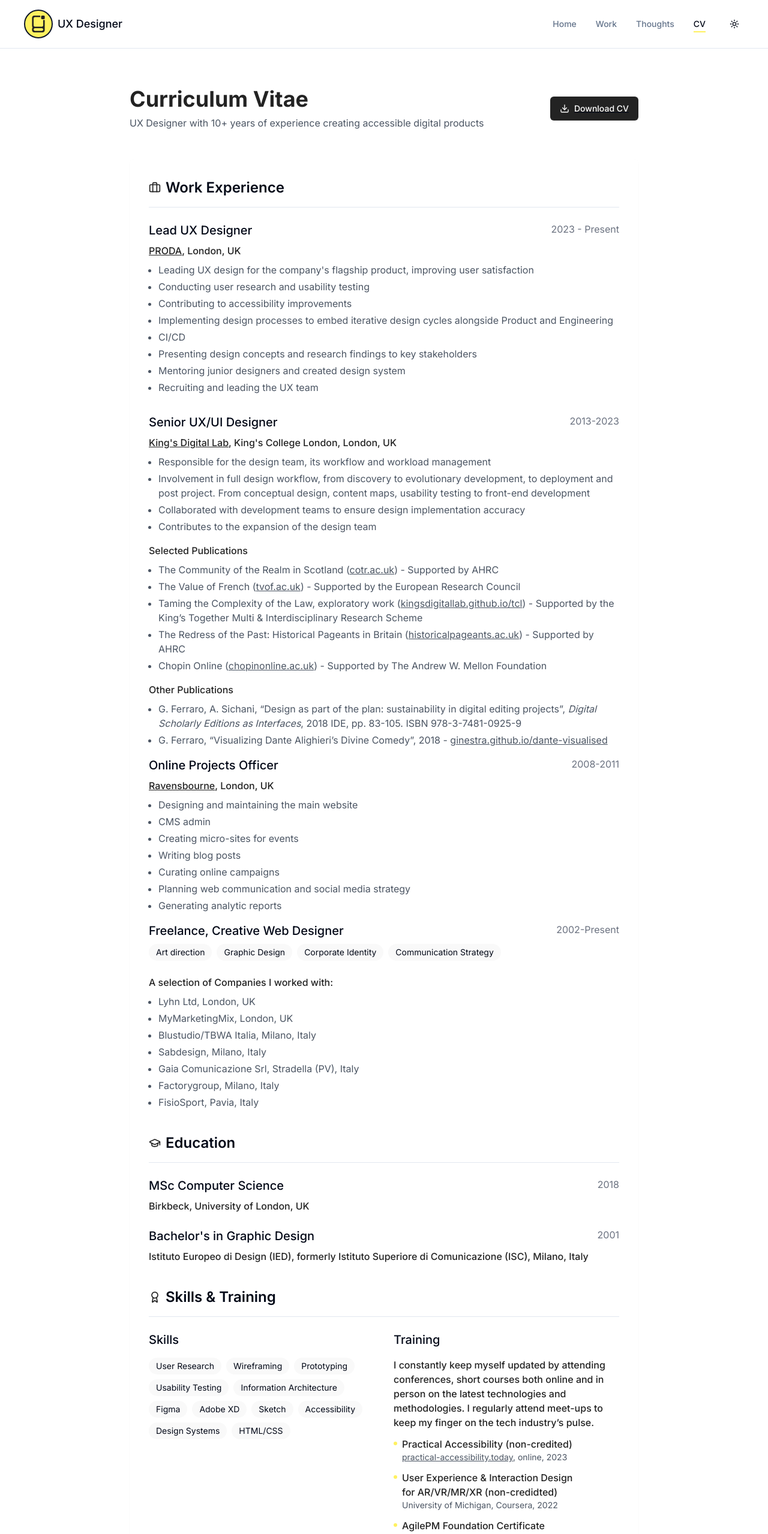
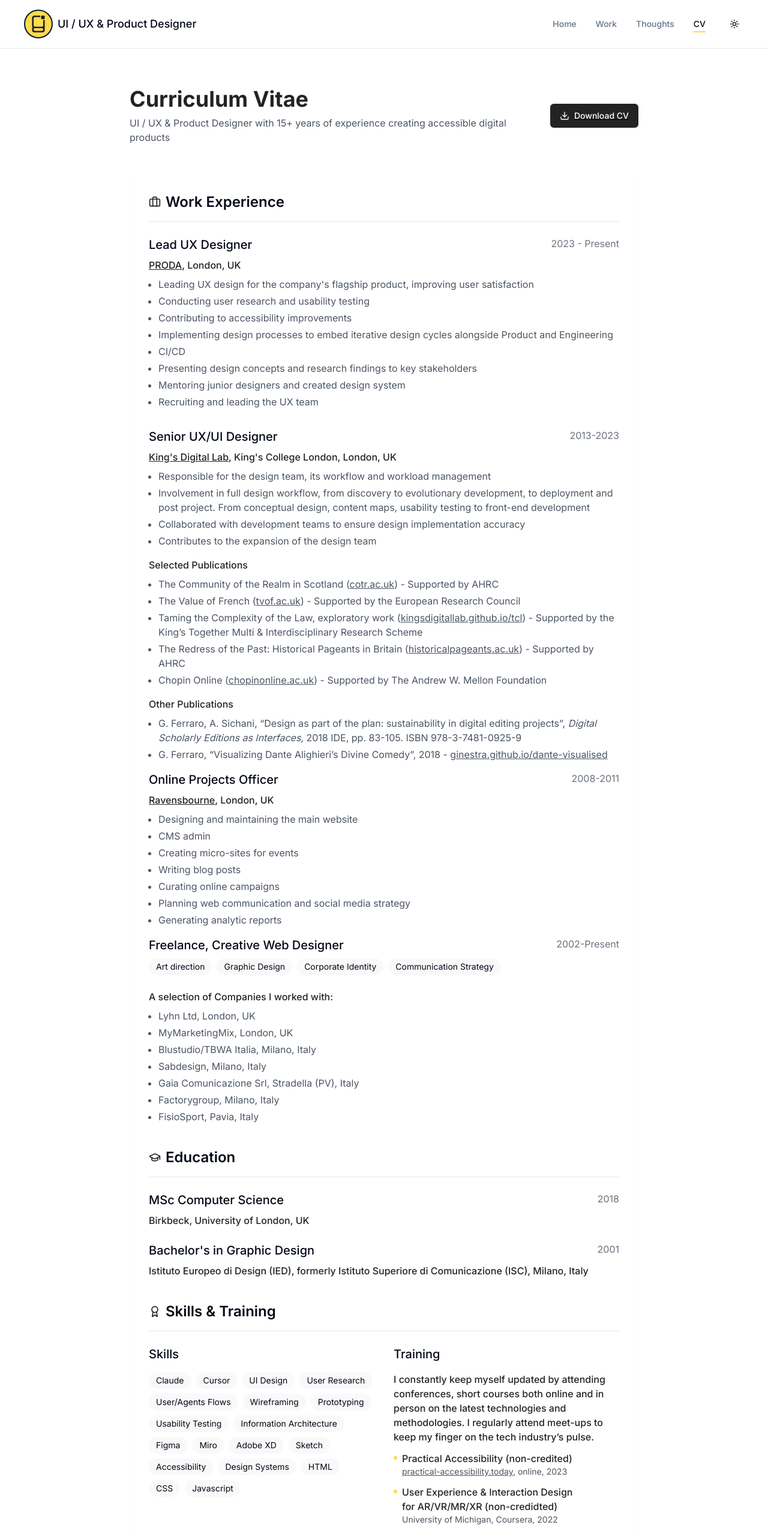
Before and after one commit to ginestra/thatsmood-v9, a React (Vite) app: page /thatsmood-v9/cv in a window 1280 px wide. Shown: the top 2558 px of the page at 60% size. Built offline with nearby package versions, Linux system fonts and the light colour scheme.

Commit message:
Polishing

```diff
--- a/src/components/Footer.tsx
+++ b/src/components/Footer.tsx
@@ -13,11 +13,11 @@ const Footer = () => {
             <div className="relative w-12 h-12 rounded-full bg-brand-yellow border-2 border-primary flex items-center justify-center animate-fade-in">
               <img
                 src="/thatsmood-v9/assets/gi-logo.svg"
-                alt="Ginestra Ferraro - UI/UX Designer"
+                alt="Ginestra Ferraro - UI/UX/Product Designer"
                 className="h-8 w-8"
               />
             </div>
-            <span className="text-sm font-medium text-foreground">UX Designer</span>
+            <span className="text-sm font-medium text-foreground">UI / UX &amp; Product Designer</span>
           </div>
 
           <div className="flex space-x-4">
@@ -48,17 +48,10 @@ const Footer = () => {
             >
               <Linkedin size={20} />
             </a>
-            {/* <a
-              href="mailto:contact@example.com"
-              aria-label="Email"
-              className="text-foreground hover:text-brand-dark transition-colors"
-            >
-              <Mail size={20} />
-            </a> */}
           </div>
 
           <p className="text-sm text-foreground">
-            © {year} / gi / UX Designer / All rights reserved
+            © {year} Ginestra Ferraro - All rights reserved
           </p>
         </div>
       </div>
--- a/src/components/Navbar.tsx
+++ b/src/components/Navbar.tsx
@@ -30,11 +30,11 @@ const Navbar = () => {
         <div className="relative w-12 h-12 rounded-full bg-brand-yellow flex items-center justify-center animate-fade-in border-2 border-primary">
           <img
             src="/thatsmood-v9/assets/gi-logo.svg"
-            alt="Ginestra Ferraro - UI/UX Designer"
+            alt="Ginestra Ferraro - UI/UX/Product Designer"
             className="h-8 w-8"
           />
         </div>
-        <span className="text-lg font-medium text-foreground">UX Designer</span>
+        <span className="text-lg font-medium text-foreground">UI / UX &amp; Product Designer</span>
       </Link>
 
       {/* Desktop Navigation */}
--- a/src/pages/CV.tsx
+++ b/src/pages/CV.tsx
@@ -12,9 +12,9 @@ const CV = () => {
         <div className="flex flex-col md:flex-row justify-between items-start md:items-center mb-12 gap-4">
           <div>
             <h1 className="text-4xl font-bold text-brand-dark dark:text-brand-yellow mb-2">Curriculum Vitae</h1>
-            <p className="text-gray-600 dark:text-gray-300">UX Designer with 10+ years of experience creating accessible digital products</p>
+            <p className="text-gray-600 dark:text-gray-300">UI / UX &amp; Product Designer with 15+ years of experience creating accessible digital products</p>
           </div>
-          <a href="/assets/docs/gferraro-cv-2025.pdf" className="button">
+          <a href="/assets/docs/gferraro-cv-2026-web.pdf" className="button">
           <Button className="flex items-center gap-2 bg-brand-dark hover:bg-black text-white">
             <Download className="h-4 w-4" />
             Download CV
@@ -157,9 +157,8 @@ const CV = () => {
               <div>
                 <h3 className="text-xl font-medium mb-4 dark:text-white">Skills</h3>
                 <div className="flex flex-wrap gap-2">
-                  {['User Research', 'Wireframing', 'Prototyping', 'Usability Testing',
-                    'Information Architecture', 'Figma', 'Adobe XD', 'Sketch',
-                    'Accessibility', 'Design Systems', 'HTML/CSS'].map((skill) => (
+                  {['Claude', 'Cursor', 'UI Design', 'User Research',, 'User/Agents Flows', 'Wireframing', 'Prototyping', 'Usability Testing',
+                    'Information Architecture', 'Figma', 'Miro', 'Adobe XD', 'Sketch', 'Accessibility', 'Design Systems', 'HTML', 'CSS', 'Javascript'].map((skill) => (
                     <span key={skill} className="px-3 py-1 bg-brand-light dark:bg-gray-700 rounded-full text-sm dark:text-gray-200">
                       {skill}
                     </span>
--- a/src/pages/Index.tsx
+++ b/src/pages/Index.tsx
@@ -18,7 +18,7 @@ const Index = () => {
               </span>
             </h1>
             <h2 className="text-2xl md:text-3xl font-medium text-gray-700 dark:text-gray-200 mb-6 animate-fade-in" style={{ animationDelay: '0.1s' }}>
-              UX Designer focused on creating accessible digital experiences
+              Ui / UX &amp; Product Designer focused on creating accessible digital experiences
             </h2>
             <p className="text-gray-600 dark:text-gray-300 mb-8 animate-fade-in" style={{ animationDelay: '0.2s' }}>
               I'm passionate about building intuitive interfaces that solve real user problems through careful research and thoughtful design. My approach prioritizes accessibility and inclusive design principles.
--- a/tailwind.config.ts
+++ b/tailwind.config.ts
@@ -64,7 +64,7 @@ export default {
 					ring: 'hsl(var(--sidebar-ring))'
 				},
 				brand: {
-					yellow: '#FFF160',
+					yellow: '#ffda4c',
 					dark: '#232323',
 					light: '#F9F9F9',
 				}
```
Also changed, not shown: 2 other files (tests, documents, lock files or other folders).
